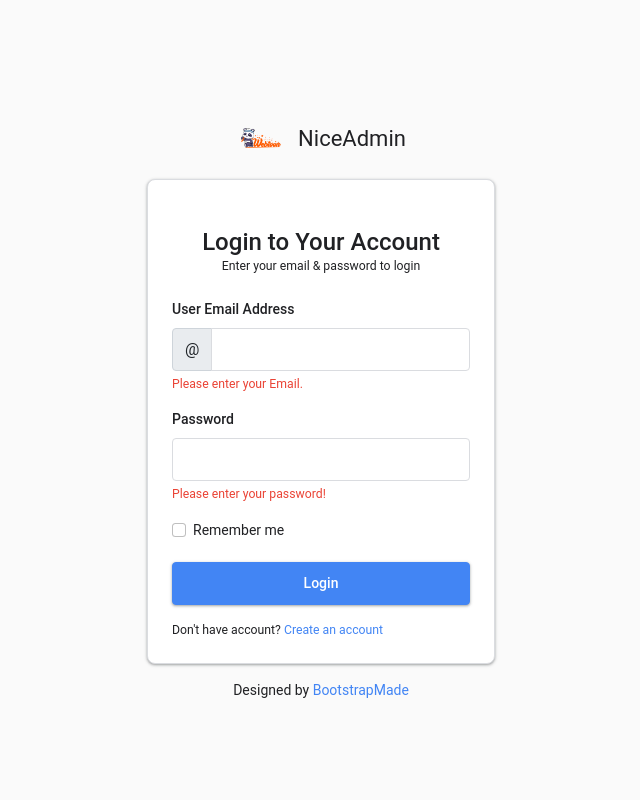
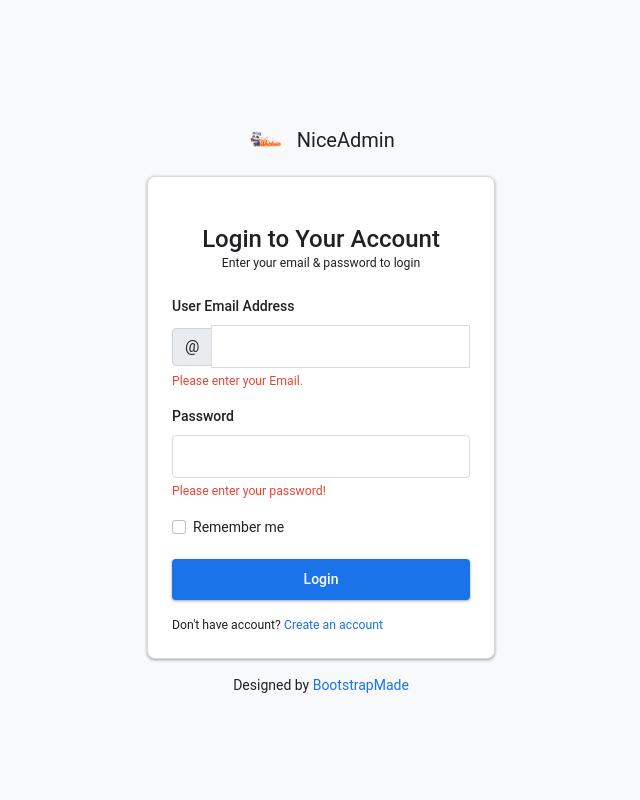
Before and after one commit to kaungHtetTin/WebToon, a PHP site: page /admin/login.php in a window 1280 px wide. Shown: the whole page, without its empty margins (319-959 px from the left). Run offline with PHP 8.4, Linux system fonts and the light colour scheme; tables that the repository leaves empty hold one stand-in row (values such as "Sample post"); some libraries are stand-ins or nearby versions.

Commit message:
firebase_deign

```diff
--- a/admin/admin_header.php
+++ b/admin/admin_header.php
@@ -9,15 +9,15 @@
   }
 
 ?>
-  <!-- ======= Header ======= -->
+  <!-- ======= Header - Firebase Console Style ======= -->
   <header id="header" class="header fixed-top d-flex align-items-center">
 
-    <div class="d-flex align-items-center justify-content-between">
+    <div class="d-flex align-items-center">
+      <i class="bi bi-list toggle-sidebar-btn"></i>
       <a href="index.php" class="logo d-flex align-items-center">
         <img src="assets/img/logo.png" alt="">
         <span class="d-none d-lg-block">WebtoonMM</span>
       </a>
-      <i class="bi bi-list toggle-sidebar-btn"></i>
     </div><!-- End Logo -->
 
     <div class="search-bar">
--- a/admin/assets/css/style.css
+++ b/admin/assets/css/style.css
@@ -3,79 +3,89 @@
 * Template URL: https://bootstrapmade.com/nice-admin-bootstrap-admin-html-template/
 * Author: BootstrapMade.com
 * License: https://bootstrapmade.com/license/
-* Redesigned to match Google AdMob Console Style
+* Redesigned to match Google Firebase Console Style
 */
 
 /*--------------------------------------------------------------
-# General - Google AdMob Style
+# General - Google Firebase Console Style
 --------------------------------------------------------------*/
 :root {
   scroll-behavior: smooth;
-  --admob-blue: #4285F4;
-  --admob-blue-hover: #3367D6;
-  --admob-gray: #5F6368;
-  --admob-gray-light: #F8F9FA;
-  --admob-gray-border: #DADCE0;
-  --admob-text: #202124;
-  --admob-text-secondary: #5F6368;
-  --admob-white: #FFFFFF;
-  --admob-shadow: 0 1px 2px 0 rgba(60,64,67,.3), 0 1px 3px 1px rgba(60,64,67,.15);
-  --admob-shadow-hover: 0 2px 4px 0 rgba(60,64,67,.3), 0 4px 8px 3px rgba(60,64,67,.15);
+  --firebase-blue: #1A73E8;
+  --firebase-blue-hover: #1557B0;
+  --firebase-blue-light: #E8F0FE;
+  --firebase-gray: #5F6368;
+  --firebase-gray-light: #F8F9FA;
+  --firebase-gray-border: #DADCE0;
+  --firebase-gray-hover: #F1F3F4;
+  --firebase-text: #202124;
+  --firebase-text-secondary: #5F6368;
+  --firebase-white: #FFFFFF;
+  --firebase-shadow: 0 1px 2px 0 rgba(60,64,67,.3), 0 1px 3px 1px rgba(60,64,67,.15);
+  --firebase-shadow-hover: 0 2px 4px 0 rgba(60,64,67,.3), 0 4px 8px 3px rgba(60,64,67,.15);
+  --firebase-sidebar-width: 256px;
+  --firebase-header-height: 64px;
 }
 
 body {
-  font-family: "Roboto", "Google Sans", -apple-system, BlinkMacSystemFont, "Segoe UI", sans-serif;
-  background: #FAFAFA;
+  font-family: "Google Sans", "Roboto", -apple-system, BlinkMacSystemFont, "Segoe UI", sans-serif;
+  background: #F8F9FA;
   color: #202124;
   font-size: 14px;
   line-height: 1.5;
+  margin: 0;
+  padding: 0;
 }
 
 a {
-  color: #4285F4;
+  color: #1A73E8;
   text-decoration: none;
   transition: color 0.2s;
 }
 
 a:hover {
-  color: #3367D6;
+  color: #1557B0;
   text-decoration: none;
 }
 
 h1, h2, h3, h4, h5, h6 {
   font-family: "Google Sans", "Roboto", sans-serif;
-  font-weight: 500;
-  color: #202124;
-}
-
-/*--------------------------------------------------------------
-# Main - Google AdMob Style
+  font-weight: 400;
+  color: #202124;
+  letter-spacing: 0;
+}
+
+/*--------------------------------------------------------------
+# Main - Google Firebase Console Style
 --------------------------------------------------------------*/
 #main {
-  margin-top: 64px;
-  padding: 24px 32px;
+  margin-top: var(--firebase-header-height);
+  margin-left: var(--firebase-sidebar-width);
+  padding: 32px 40px;
   transition: all 0.3s;
-  background: #FAFAFA;
-  min-height: calc(100vh - 64px);
+  background: #F8F9FA;
+  min-height: calc(100vh - var(--firebase-header-height));
 }
 @media (max-width: 1199px) {
   #main {
-    padding: 16px;
-  }
-}
-
-/*--------------------------------------------------------------
-# Page Title - Google AdMob Style
+    margin-left: 0;
+    padding: 24px 16px;
+  }
+}
+
+/*--------------------------------------------------------------
+# Page Title - Google Firebase Console Style
 --------------------------------------------------------------*/
 .pagetitle {
-  margin-bottom: 24px;
+  margin-bottom: 32px;
 }
 .pagetitle h1 {
-  font-size: 24px;
+  font-size: 28px;
   margin-bottom: 8px;
   font-weight: 400;
   color: #202124;
   letter-spacing: 0;
+  line-height: 1.2;
 }
 
 /*--------------------------------------------------------------
@@ -234,6 +244,7 @@ h1, h2, h3, h4, h5, h6 {
   box-shadow: 0 1px 2px 0 rgba(60,64,67,.3), 0 1px 3px 1px rgba(60,64,67,.15);
   background: #FFFFFF;
   transition: box-shadow 0.2s;
+  overflow: hidden;
 }
 
 .card:hover {
@@ -349,33 +360,35 @@ h1, h2, h3, h4, h5, h6 {
   color: #2c384e;
 }
 .nav-tabs-bordered .nav-link:hover, .nav-tabs-bordered .nav-link:focus {
-  color: #4154f1;
+  color: #1A73E8;
 }
 .nav-tabs-bordered .nav-link.active {
   background-color: #fff;
-  color: #4154f1;
-  border-bottom: 2px solid #4154f1;
-}
-
-/*--------------------------------------------------------------
-# Header - Google AdMob Style
+  color: #1A73E8;
+  border-bottom: 2px solid #1A73E8;
+}
+
+/*--------------------------------------------------------------
+# Header - Google Firebase Console Style
 --------------------------------------------------------------*/
 .logo {
   line-height: 1;
   display: flex;
   align-items: center;
+  padding: 0 16px;
 }
 @media (min-width: 1200px) {
   .logo {
-    width: 280px;
+    width: var(--firebase-sidebar-width);
+    padding: 0 24px;
   }
 }
 .logo img {
-  max-height: 32px;
+  max-height: 24px;
   margin-right: 12px;
 }
 .logo span {
-  font-size: 22px;
+  font-size: 20px;
   font-weight: 400;
   color: #202124;
   font-family: "Google Sans", "Roboto", sans-serif;
@@ -1290,10 +1338,10 @@ h1, h2, h3, h4, h5, h6 {
 }
 
 /*--------------------------------------------------------------
-# Buttons - Google AdMob Style
+# Buttons - Google Firebase Console Style
 --------------------------------------------------------------*/
 .btn {
-  font-family: "Roboto", sans-serif;
+  font-family: "Google Sans", "Roboto", sans-serif;
   font-weight: 500;
   font-size: 14px;
   padding: 10px 24px;
@@ -1302,15 +1350,17 @@ h1, h2, h3, h4, h5, h6 {
   text-transform: none;
   letter-spacing: 0;
   box-shadow: 0 1px 2px 0 rgba(60,64,67,.3), 0 1px 3px 1px rgba(60,64,67,.15);
+  border: none;
+  cursor: pointer;
 }
 .btn-primary {
-  background-color: #4285F4;
-  border-color: #4285F4;
+  background-color: #1A73E8;
+  border-color: #1A73E8;
   color: #FFFFFF;
 }
 .btn-primary:hover {
-  background-color: #3367D6;
-  border-color: #3367D6;
+  background-color: #1557B0;
+  border-color: #1557B0;
   box-shadow: 0 2px 4px 0 rgba(60,64,67,.3), 0 4px 8px 3px rgba(60,64,67,.15);
 }
 .btn-secondary {
@@ -1846,28 +1896,110 @@ h1, h2, h3, h4, h5, h6 {
 }
 
 /*--------------------------------------------------------------
-# Footer
+# Footer - Firebase Console Style
 --------------------------------------------------------------*/
 .footer {
-  padding: 24px 0;
+  padding: 24px 40px;
   font-size: 14px;
   transition: all 0.3s;
   border-top: 1px solid #DADCE0;
   background: #FFFFFF;
-  margin-left: 240px;
+  margin-left: var(--firebase-sidebar-width);
 }
 .footer .copyright {
   text-align: center;
   color: #5F6368;
+  font-family: "Roboto", sans-serif;
 }
 .footer .credits {
   padding-top: 8px;
   text-align: center;
   font-size: 13px;
   color: #5F6368;
+  font-family: "Roboto", sans-serif;
+}
+.footer .credits a {
+  color: #1A73E8;
+  text-decoration: none;
+}
+.footer .credits a:hover {
+  text-decoration: underline;
 }
 @media (max-width: 1199px) {
   .footer {
     margin-left: 0;
-  }
-}
+    padding: 24px 16px;
+  }
+}
+
+/*--------------------------------------------------------------
+# Firebase Console Additional Styles
+--------------------------------------------------------------*/
+/* Material Design Ripple Effect */
+.ripple {
+  position: relative;
+  overflow: hidden;
+}
+
+.ripple::after {
+  content: '';
+  position: absolute;
+  top: 50%;
+  left: 50%;
+  width: 0;
+  height: 0;
+  border-radius: 50%;
+  background: rgba(255, 255, 255, 0.5);
+  transform: translate(-50%, -50%);
+  transition: width 0.6s, height 0.6s;
+}
+
+.ripple:active::after {
+  width: 300px;
+  height: 300px;
+}
+
+/* Firebase-style focus states */
+*:focus {
+  outline: none;
+}
+
+*:focus-visible {
+  outline: 2px solid #1A73E8;
+  outline-offset: 2px;
+}
+
+/* Improved table styling for Firebase look */
+.table {
+  font-family: "Roboto", sans-serif;
+}
+
+.table thead th {
+  font-family: "Google Sans", "Roboto", sans-serif;
+}
+
+/* Card header improvements */
+.card-header {
+  font-family: "Google Sans", "Roboto", sans-serif;
+  font-weight: 500;
+}
+
+/* Better spacing for Firebase console */
+.section {
+  padding: 0;
+}
+
+/* Firebase-style input groups */
+.input-group {
+  display: flex;
+  align-items: center;
+}
+
+.input-group .form-control {
+  border-radius: 4px 0 0 4px;
+}
+
+.input-group .btn {
+  border-radius: 0 4px 4px 0;
+  margin-left: -1px;
+}
```
Also changed, not shown: other parts of admin/assets/css/style.css (+77 -42 lines), admin/admin_sidebar.php (+4 -4 lines).
